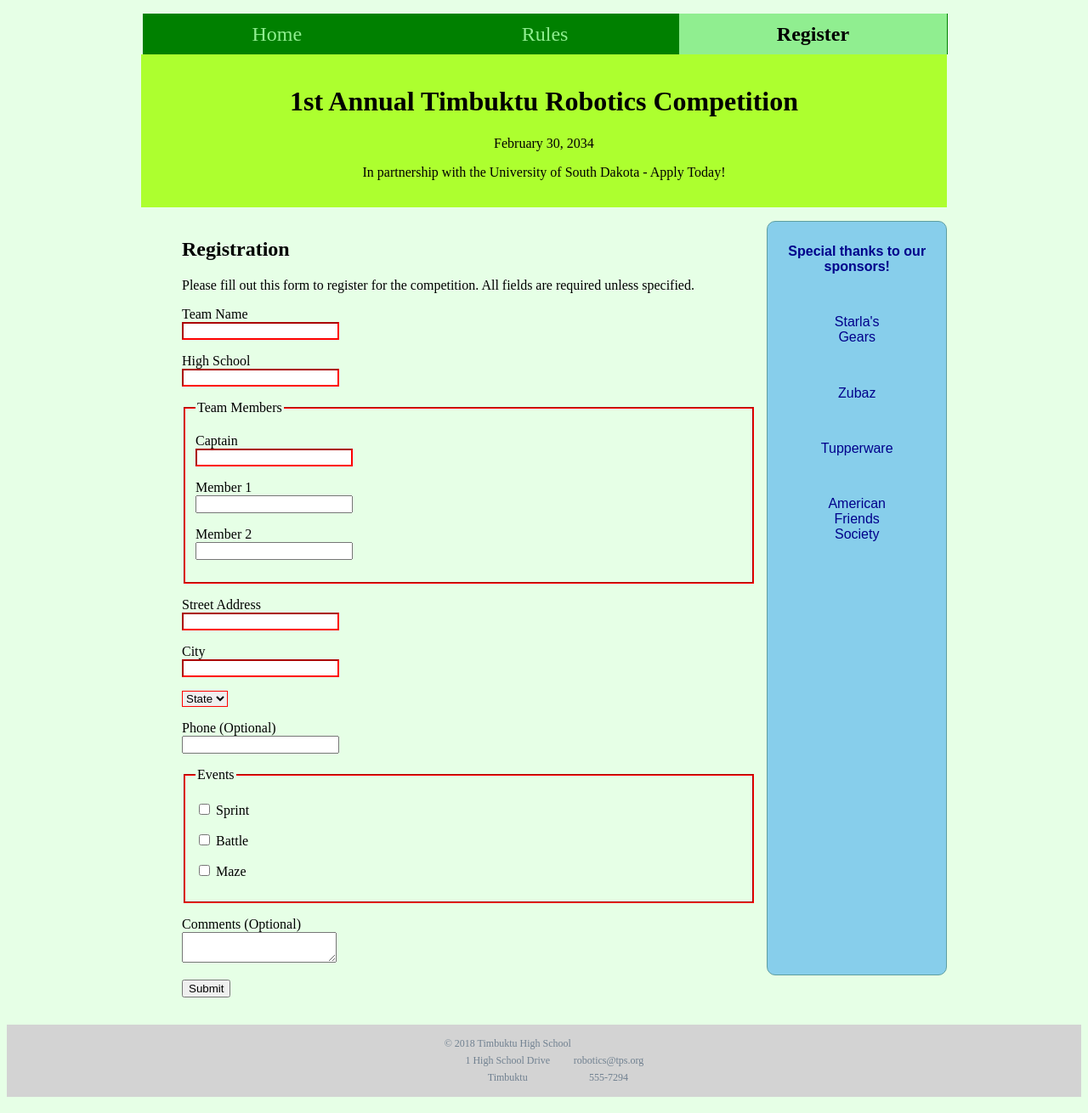
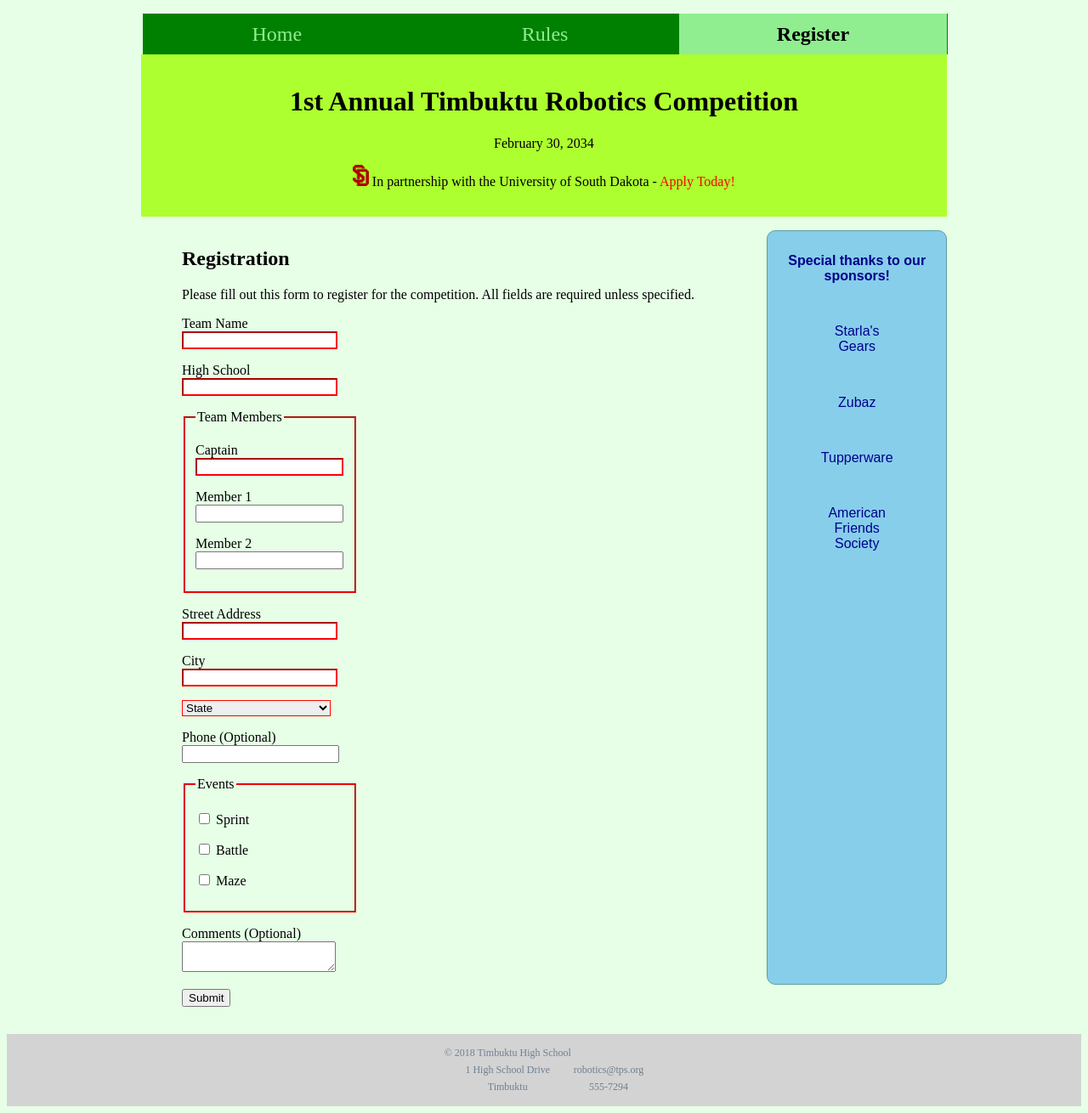
Before and after one commit to javajudt/csc401, a PHP site: page /registration.html in a window 1280 px wide. Shown: the whole page at 85% size. Run offline with PHP 8.4, Linux system fonts and the light colour scheme.

Commit message:
Finished CSS Lab

```diff
--- a/RobotCompetition/public_html/index.html
+++ b/RobotCompetition/public_html/index.html
@@ -17,7 +17,9 @@
         <div id="header">
             <h1>1st Annual Timbuktu Robotics Competition</h1>
             <p>February 30, 2034</p>
-            <p>In partnership with the University of South Dakota - Apply Today! </p>
+            <p>
+                <img src="sd.png" alt="USD Logo" title="The University of South Dakota" /> In partnership with the University of South Dakota - <a href="http://www.usd.edu/admissions/apply" target="_blank">Apply Today!</a>
+            </p>
         </div>
         <div id="main">
             <div id="sidebar">
--- a/RobotCompetition/public_html/registration.html
+++ b/RobotCompetition/public_html/registration.html
@@ -7,17 +7,19 @@
         <link rel="stylesheet" href="styles.css" />
     </head>
     <body>
-        <div id="header">
-            <h1>1st Annual Timbuktu Robotics Competition</h1>
-            <p>February 30, 2034</p>
-            <p>In partnership with the University of South Dakota - Apply Today! </p>
-        </div>
         <div id="nav">
             <ul>
                 <li><a href="index.html">Home</a></li>
                 <li><a href="rules.html">Rules</a></li>
                 <li class="selected">Register</li>
             </ul>
+        </div>
+        <div id="header">
+            <h1>1st Annual Timbuktu Robotics Competition</h1>
+            <p>February 30, 2034</p>
+            <p>
+                <img src="sd.png" alt="USD Logo" title="The University of South Dakota" /> In partnership with the University of South Dakota - <a href="http://www.usd.edu/admissions/apply" target="_blank">Apply Today!</a>
+            </p>
         </div>
         <div id="main">
             <div id="sidebar">
--- a/RobotCompetition/public_html/styles.css
+++ b/RobotCompetition/public_html/styles.css
@@ -6,11 +6,25 @@ body{
     text-align: center;
     background-color: greenyellow;
     margin: 4em 12.5% 0px;
-    padding:1em;
+    padding: 1em;
     overflow: auto;
 }
 
+#header img{
+    height: 25px;
+}
+
+#header a{
+    text-decoration: none;
+    color: red;
+}
+
+#header a:hover{
+    color: darkgreen;
+}
+
 #nav{
+    z-index: 1;
     position: fixed;
     top: 0;
     width: 74%;
@@ -20,7 +34,6 @@ body{
 #nav ul{
     background-color: green;
     text-align: center;
-    z-index: 1;
     overflow: auto;
     list-style: none;
     padding: 0px;
@@ -35,8 +48,12 @@ body{
 
 #nav li a{
     display: block;
-    color:lightgreen;
+    color: lightgreen;
     text-decoration: none;
+}
+
+#nav li a:hover{
+    background-color: darkgreen;
 }
 
 .selected{
@@ -44,15 +61,11 @@ body{
     background-color: lightgreen;
 }
 
-#nav li a:hover{
-    background-color: darkgreen;
-}
-
 #main{
     margin: 0 12.5%;
     padding: 1em 0em 2em 3em;
     overflow: auto;
-    position:relative;
+    position: relative;
 }
 
 #footer{
@@ -68,30 +81,32 @@ body{
 }
 
 #address{
-    display:inline-block;
+    display: inline-block;
 }
 
 #contact{
-    display:inline-block;
+    display: inline-block;
 }
 
 #content{
-    width:75%;
+    width: 75%;
+    overflow: auto;
 }
 
 #sidebar{
-    background-color:skyblue;
-    float:right;
+    background-color: skyblue;
+    float: right;
     border: 1px solid cadetblue;
     border-radius: 10px;
     padding: 10px;
     text-align: center;
     height: 90%;
     width: 20%;
-    position:absolute;
+    position: absolute;
     right: 0;
     font-family: sans-serif;
     color: darkblue;
+    overflow: auto;
 }
 
 #sidebar p{
@@ -110,3 +125,11 @@ body{
 .required{
     border-color: red;
 }
+
+#reg-form input[type="text"], select, fieldset, textarea{
+    width: 175px;
+}
+
+#reg-form fieldset input[type="text"]{
+    width: 95%;
+}
```
Also changed, not shown: RobotCompetition/public_html/rules.html (+7 -5 lines), RobotCompetition/public_html/sd.png (added).
